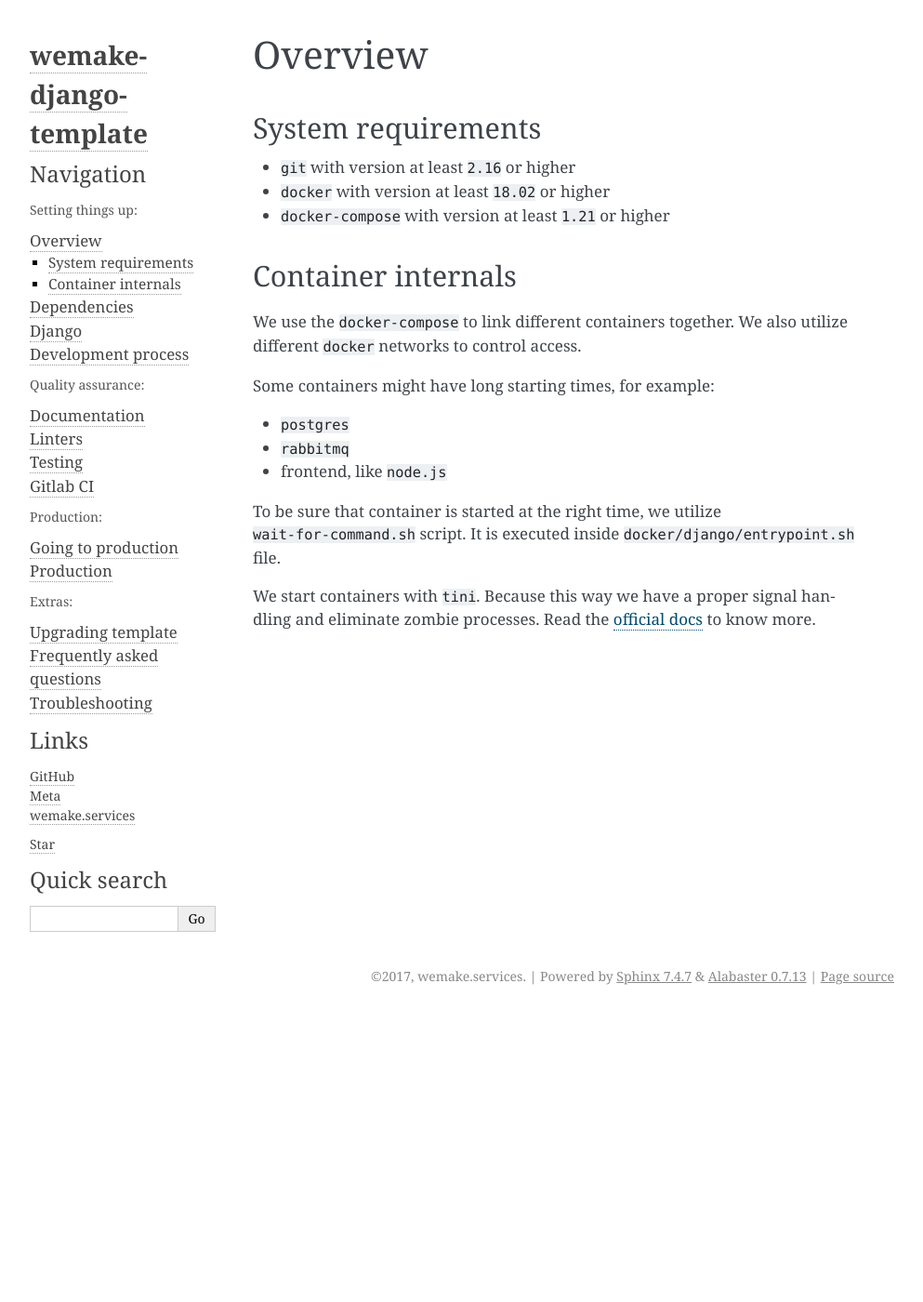
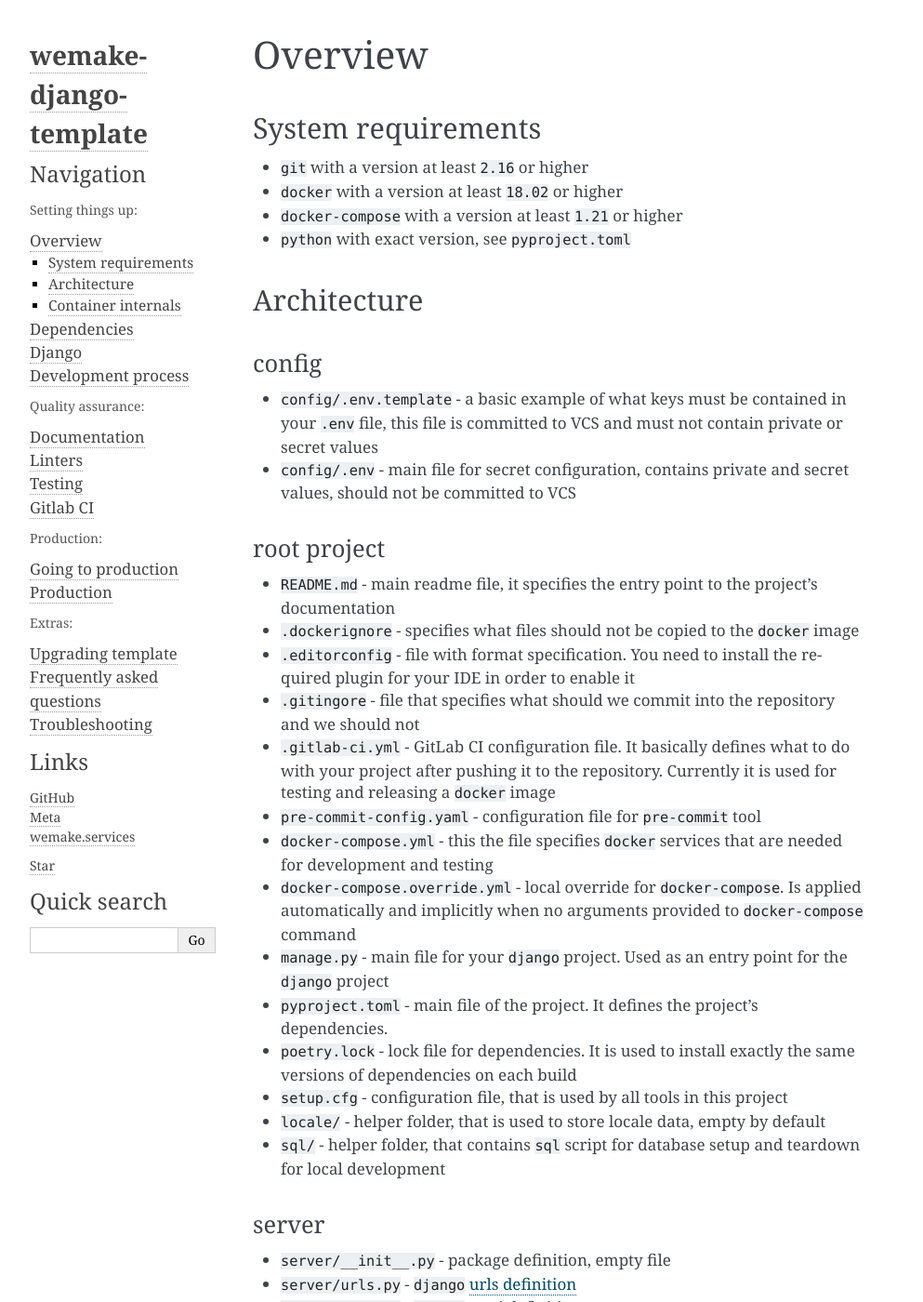
Before and after one commit to wemake-services/wemake-django-template, a Sphinx documentation site: the page built from {{cookiecutter.project_name}}/docs/pages/template/overview.rst, in a window 1280 px wide and 1400 px high. Shown: the whole window at 93% size, without its empty margins (148-1141 px from the left). Built offline with Sphinx 7.4.7, drawn with Linux system fonts in a browser that asks for light colours; the version number is read from the project's files by our own code; some of the changed text lies outside the part shown.

Commit message:
Adds architecture docs

```diff
--- a/{{cookiecutter.project_name}}/docs/README.rst
+++ b/{{cookiecutter.project_name}}/docs/README.rst
@@ -10,7 +10,7 @@ Quickstart
 ----------
 
 1. Clone this repository
-2. Install dependencies, `here's how to do it <_pages/template/dependencies.rst>`_
+2. Install dependencies, `here's how to do it <pages/template/dependencies.rst>`_
 3. ``cd docs && make html``
 4. Open ``_build/html/index.html`` with your browser
 
--- a/{{cookiecutter.project_name}}/docs/pages/template/overview.rst
+++ b/{{cookiecutter.project_name}}/docs/pages/template/overview.rst
@@ -1,12 +1,118 @@
 Overview
 ========
+
 
 System requirements
 -------------------
 
-- ``git`` with version at least ``2.16`` or higher
-- ``docker`` with version at least ``18.02`` or higher
-- ``docker-compose`` with version at least ``1.21`` or higher
+- ``git`` with a version at least ``2.16`` or higher
+- ``docker`` with a version at least ``18.02`` or higher
+- ``docker-compose`` with a version at least ``1.21`` or higher
+- ``python`` with exact version, see ``pyproject.toml``
+
+
+Architecture
+------------
+
+config
+~~~~~~
+
+- ``config/.env.template`` - a basic example of what keys must be contained in
+  your ``.env`` file, this file is committed to VCS
+  and must not contain private or secret values
+- ``config/.env`` - main file for secret configuration,
+  contains private and secret values, should not be committed to VCS
+
+root project
+~~~~~~~~~~~~
+
+- ``README.md`` - main readme file, it specifies the entry
+  point to the project's documentation
+- ``.dockerignore`` - specifies what files should not be
+  copied to the ``docker`` image
+- ``.editorconfig`` - file with format specification.
+  You need to install the required plugin for your IDE in order to enable it
+- ``.gitingore`` - file that specifies
+  what should we commit into the repository and we should not
+- ``.gitlab-ci.yml`` - GitLab CI configuration file.
+  It basically defines what to do with your project
+  after pushing it to the repository. Currently it is used for testing
+  and releasing a ``docker`` image
+- ``pre-commit-config.yaml`` - configuration file for ``pre-commit`` tool
+- ``docker-compose.yml`` - this the file specifies ``docker`` services
+  that are needed for development and testing
+- ``docker-compose.override.yml`` - local override for ``docker-compose``.
+  Is applied automatically and implicitly when
+  no arguments provided to ``docker-compose`` command
+- ``manage.py`` - main file for your ``django`` project.
+  Used as an entry point for the ``django`` project
+- ``pyproject.toml`` - main file of the project.
+  It defines the project's dependencies.
+- ``poetry.lock`` - lock file for dependencies.
+  It is used to install exactly the same versions of dependencies on each build
+- ``setup.cfg`` - configuration file, that is used by all tools in this project
+- ``locale/`` - helper folder, that is used to store locale data,
+  empty by default
+- ``sql/`` - helper folder, that contains ``sql`` script for database setup
+  and teardown for local development
+
+server
+~~~~~~
+
+- ``server/__init__.py`` - package definition, empty file
+- ``server/urls.py`` - ``django`` `urls definition <https://docs.djangoproject.com/en/1.11/topics/http/urls/>`_
+- ``server/wsgi.py`` - ``django`` `wsgi definition <https://en.wikipedia.org/wiki/Web_Server_Gateway_Interface>`_
+- ``server/main_app`` - ``django`` application, used as an example,
+  could be removed
+- ``server/settings`` - settings defined with ``django-split-settings``,
+  see this `tutorial <https://medium.com/wemake-services/managing-djangos-settings-e2b7f496120d>`_
+  for more information
+- ``server/templates`` - external folder for ``django`` templates,
+  used for simple files as ``robots.txt`` and so on
+
+docker
+~~~~~~
+
+- ``docker/ci.sh`` - file that specifies all possible checks that
+  we execute during our CI process
+- ``docker/docker-compose.prod.yml`` - additional service definition file
+  used for production
+- ``docker/django/Dockerfile`` - ``django`` container definition,
+  used both for development and production
+- ``docker/django/entrypoint.sh`` - entry point script that is used
+  when ``django`` container is starting
+- ``docker/django/wait-for-command.sh`` - utility that wait for other
+  containers to start before allowing to start this specific container.
+- ``docker/django/gunicorn.sh`` - production script for ``django``,
+  that's how we configure ``gunicorn`` runner
+- ``docker/caddy/Caddyfile`` - configuration file for Caddy webserver
+
+tests
+~~~~~
+
+- ``tests/test_server`` - tests that ensures that basic ``django``
+  stuff is working, should not be removed
+- ``tests/test_main_app`` - example tests for the ``django`` app,
+  could be removed
+- ``tests/conftest.py`` - main configuration file for ``pytest`` runner
+
+docs
+~~~~
+
+- ``docs/Makefile`` - command file that builds the documentation for Unix
+- ``docs/make.bat`` - command file for Windows
+- ``docs/conf.py`` - ``sphinx`` configuration file
+- ``docs/index.rst`` - main documentation file, used as an entry point
+- ``docs/pages/project`` - folder that will contain
+  documentation written by you!
+- ``docs/pages/template`` - folder that contains documentation that
+  is common for each project built with this template
+- ``docs/documents`` - folder that should contain any documents you have:
+  spreadsheets, images, requirements, presentations, etc
+- ``docs/requirements.txt`` - helper file, contains dependencies
+  for ``readthedocs`` service. Can be removed
+- ``docs/README.rst`` - helper file for this directory,
+  just tells what to do next
 
 
 Container internals
@@ -22,7 +128,7 @@ Some containers might have long starting times, for example:
 - frontend, like ``node.js``
 
 To be sure that container is started at the right time,
-we utilize ``wait-for-command.sh`` script.
+we utilize ``wait-for-command.sh`` `script <https://github.com/ettore26/wait-for-command>`_.
 It is executed inside ``docker/django/entrypoint.sh`` file.
 
 We start containers with ``tini``.
```
Also changed, not shown: README.md (+1 -1 lines), 2 other files.
